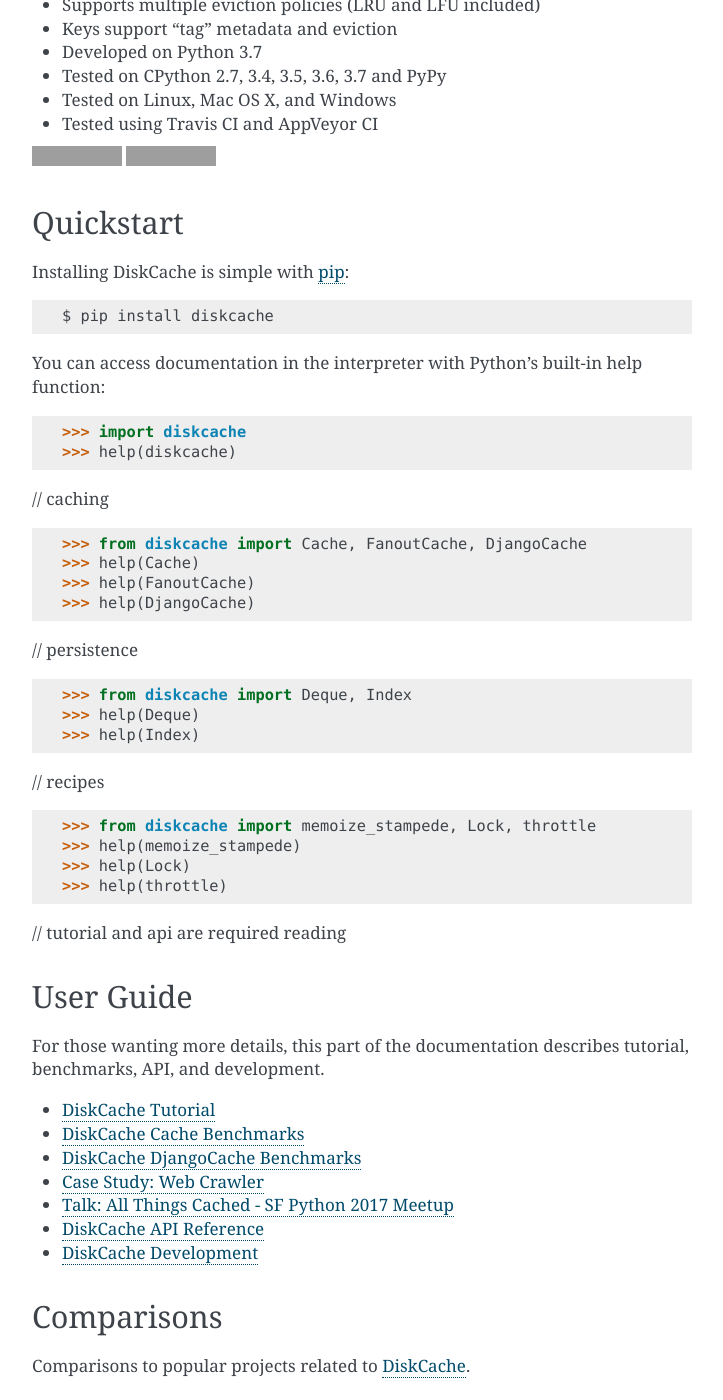
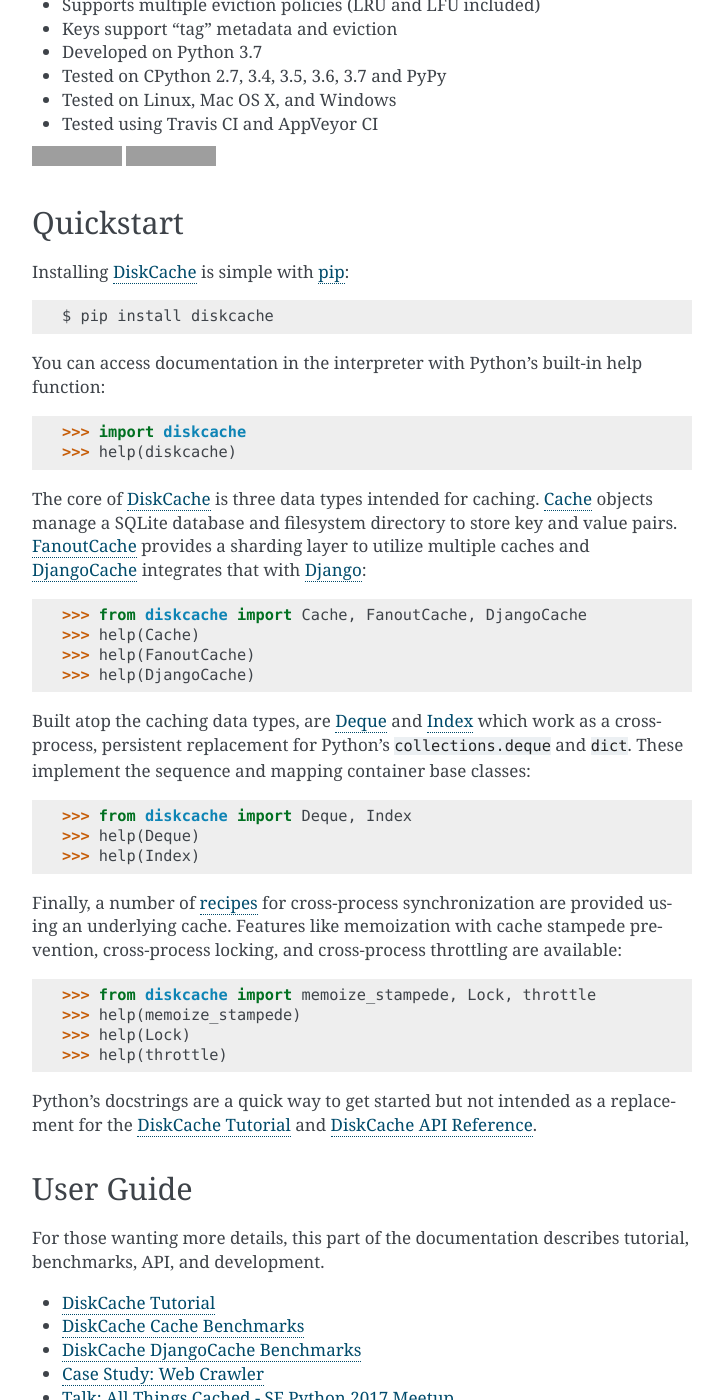
Before and after one commit to grantjenks/python-diskcache, a Sphinx documentation site: the page built from docs/index.rst, in a window 1280 px wide and 1400 px high, scrolled down 1628 px. Shown: the whole window, without its empty margins (388-1111 px from the left). Built offline with Sphinx 7.4.7, drawn with Linux system fonts in a browser that asks for light colours; grey boxes are pictures that could not be loaded.

Commit message:
Update Quickstart with caching, persistence, and recipes sections

```diff
--- a/README.rst
+++ b/README.rst
@@ -91,8 +91,7 @@
 Quickstart
 ----------
 
-Installing DiskCache is simple with
-`pip <http://www.pip-installer.org/>`_::
+Installing `DiskCache`_ is simple with `pip <http://www.pip-installer.org/>`_::
 
   $ pip install diskcache
 
@@ -102,27 +101,43 @@
   >>> import diskcache
   >>> help(diskcache)
 
-// caching
+The core of `DiskCache`_ is three data types intended for caching. `Cache`_
+objects manage a SQLite database and filesystem directory to store key and
+value pairs. `FanoutCache`_ provides a sharding layer to utilize multiple
+caches and `DjangoCache`_ integrates that with `Django`_::
 
   >>> from diskcache import Cache, FanoutCache, DjangoCache
   >>> help(Cache)
   >>> help(FanoutCache)
   >>> help(DjangoCache)
 
-// persistence
+Built atop the caching data types, are `Deque`_ and `Index`_ which work as a
+cross-process, persistent replacement for Python's ``collections.deque`` and
+``dict``. These implement the sequence and mapping container base classes::
 
   >>> from diskcache import Deque, Index
   >>> help(Deque)
   >>> help(Index)
 
-// recipes
+Finally, a number of `recipes`_ for cross-process synchronization are provided
+using an underlying cache. Features like memoization with cache stampede
+prevention, cross-process locking, and cross-process throttling are available::
 
   >>> from diskcache import memoize_stampede, Lock, throttle
   >>> help(memoize_stampede)
   >>> help(Lock)
   >>> help(throttle)
 
-// tutorial and api are required reading
+Python's docstrings are a quick way to get started but not intended as a
+replacement for the `DiskCache Tutorial`_ and `DiskCache API Reference`_.
+
+.. _`Cache`: http://www.grantjenks.com/docs/diskcache/tutorial.html#cache
+.. _`FanoutCache`: http://www.grantjenks.com/docs/diskcache/tutorial.html#fanoutcache
+.. _`DjangoCache`: http://www.grantjenks.com/docs/diskcache/tutorial.html#djangocache
+.. _`Django`: https://www.djangoproject.com/
+.. _`Deque`: http://www.grantjenks.com/docs/diskcache/tutorial.html#deque
+.. _`Index`: http://www.grantjenks.com/docs/diskcache/tutorial.html#index
+.. _`recipes`: http://www.grantjenks.com/docs/diskcache/tutorial.html#recipes
 
 User Guide
 ----------
```
Also changed, not shown: docs/tutorial.rst (+11 -2 lines).
